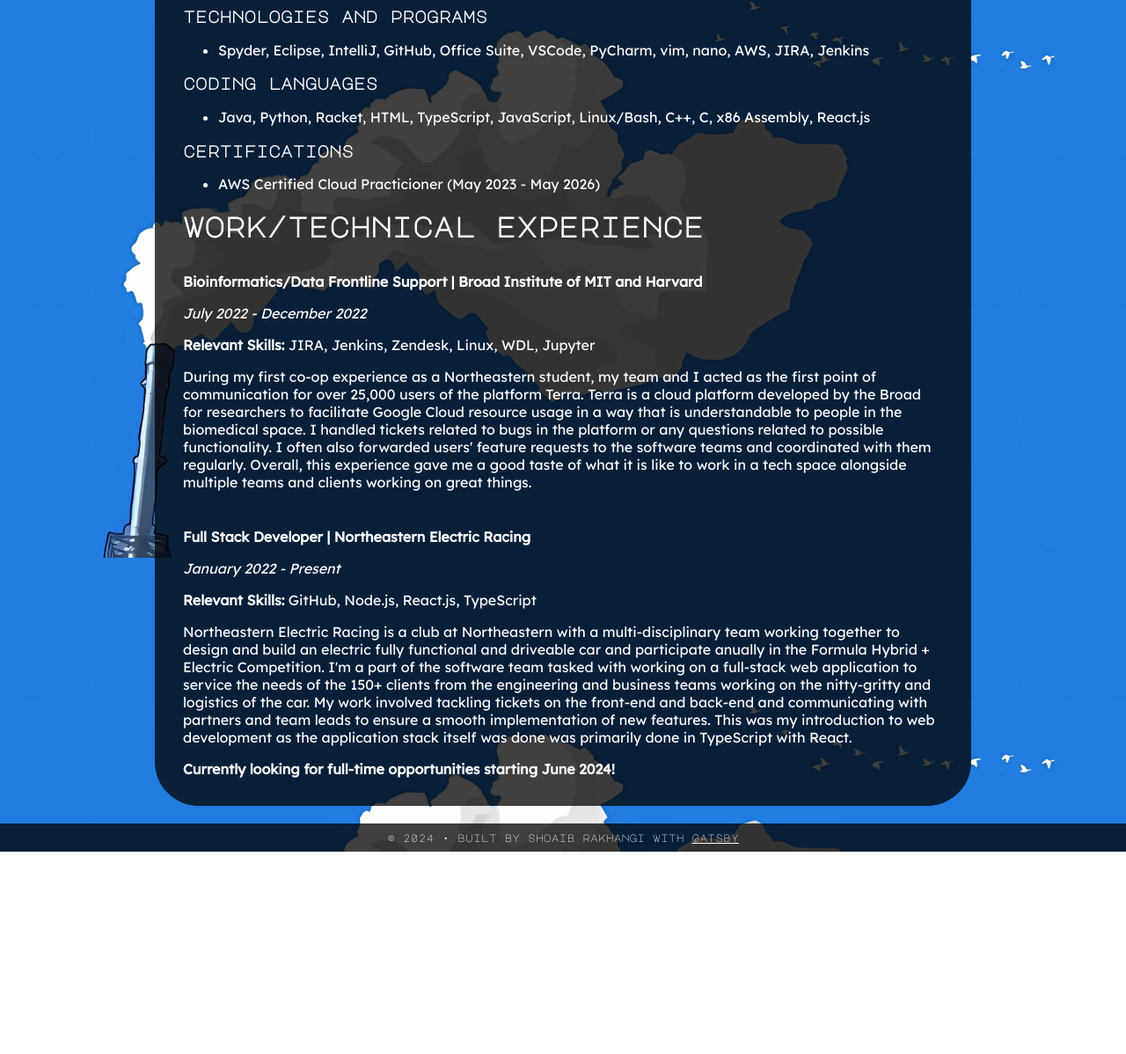
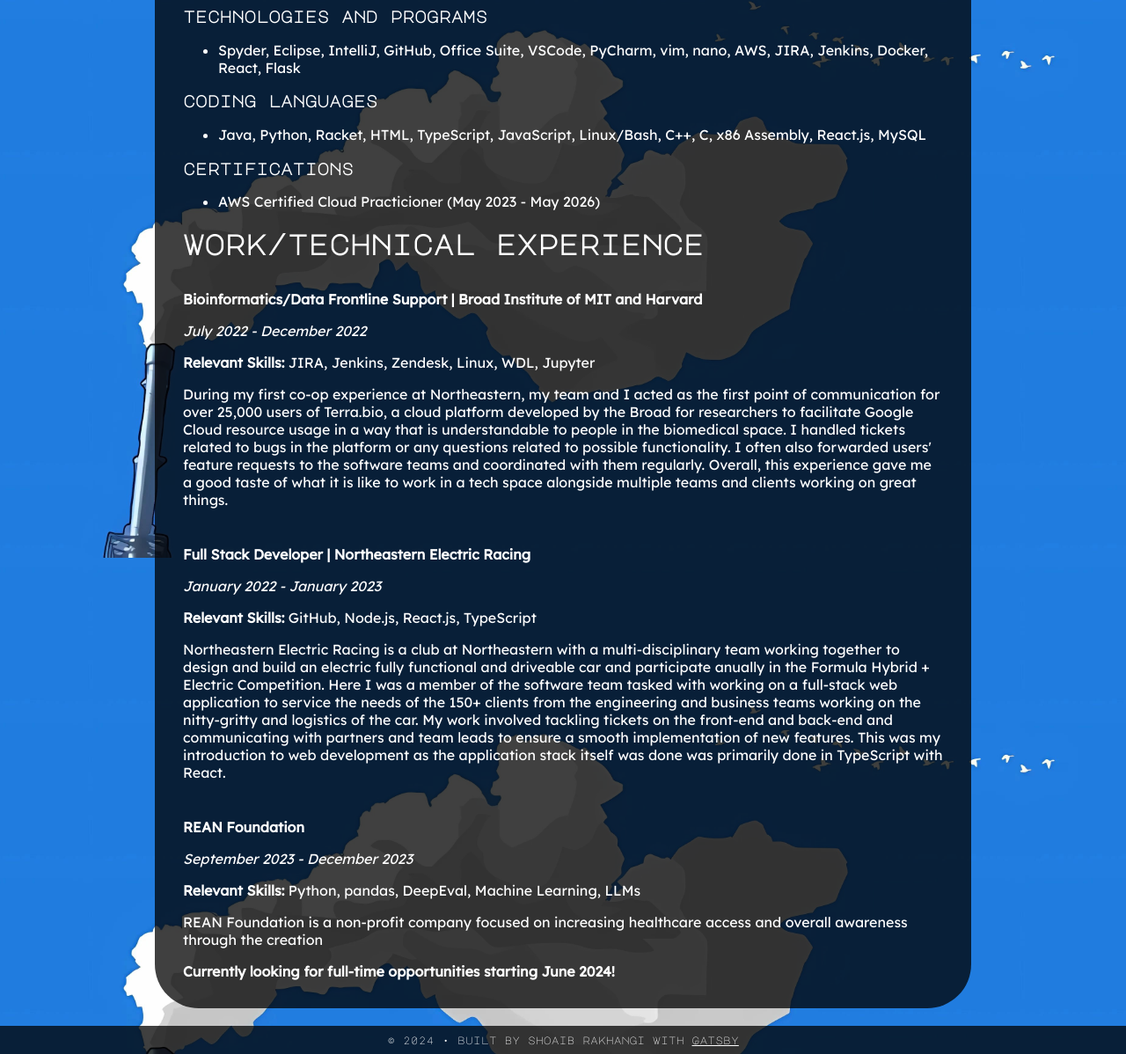
Before and after one commit to sho-r1024/srak-website, a Gatsby site: page /experience in a window 1280 px wide. Shown: the part 166-1364 px from the top of the page at 88% size. Before the commit the page ends 1134 px from the top, so only its background shows below. Built offline with nearby package versions, Linux system fonts and the light colour scheme; Gatsby itself is replaced by a stand-in of ours.

Commit message:
some new updates to the info

```diff
--- a/src/pages/about.js
+++ b/src/pages/about.js
@@ -13,7 +13,7 @@ const AboutPage = () => (
             <p>
                 Originally from NYC, I am an undergrad at Northeastern University c'24 studying CS with a Systems concentration.
                 During my 3 years here, I've worked with so many different technologies ranging from socket programming in Python
-                to OOD with Java and Mutex Programming in C. Over my time, I've developed a deep interest in networks and systems and a deep
+                to OOD with Java and mutex Programming in C. Over my time, I've developed a deep interest in networks and systems and a deep
                 love for the art of coding. As someone went into CS with zero prior programming knowledge, there's still a long way for me
                 to go, but I've learned so, so much and I am looking forward to blossoming even further and finding my own voice in tech.
             </p>
--- a/src/pages/experience.js
+++ b/src/pages/experience.js
@@ -9,22 +9,28 @@ const experiences = [
         name: "Bioinformatics/Data Frontline Support | Broad Institute of MIT and Harvard",
         timeframe: "July 2022 - December 2022",
         relevant_techs: "JIRA, Jenkins, Zendesk, Linux, WDL, Jupyter",
-        description: `During my first co-op experience as a Northeastern student, my team and I acted as the first point of communication for over 25,000 \
-        users of the platform Terra. Terra is a cloud platform developed by the Broad for researchers to facilitate Google Cloud resource usage in a way that is \
+        description: `During my first co-op experience at Northeastern, my team and I acted as the first point of communication for over 25,000 \
+        users of Terra.bio, a cloud platform developed by the Broad for researchers to facilitate Google Cloud resource usage in a way that is \
         understandable to people in the biomedical space. I handled tickets related to bugs in the platform or any questions related to possible functionality. I often \
         also forwarded users' feature requests to the software teams and coordinated with them regularly. Overall, this experience gave me a good taste of what it is like to \
         work in a tech space alongside multiple teams and clients working on great things.`,
     },
     {
         name: "Full Stack Developer | Northeastern Electric Racing",
-        timeframe: "January 2022 - Present",
+        timeframe: "January 2022 - January 2023",
         relevant_techs: "GitHub, Node.js, React.js, TypeScript",
         description: `Northeastern Electric Racing is a club at Northeastern with a multi-disciplinary team working together to design and build an electric \
-        fully functional and driveable car and participate anually in the Formula Hybrid + Electric Competition. I'm a part of the software team tasked with working on a full-stack web application \
+        fully functional and driveable car and participate anually in the Formula Hybrid + Electric Competition. Here I was a member of the software team tasked with working on a full-stack web application \
         to service the needs of the 150+ clients from the engineering and business teams working on the nitty-gritty and logistics of the car. My work involved tackling tickets on the front-end and back-end
         and communicating with partners and team leads to ensure a smooth implementation of new features. This was my introduction to web development as the application stack itself was done\
         was primarily done in TypeScript with React.`,
     },
+    {
+        name: "REAN Foundation",
+        timeframe: "September 2023 - December 2023",
+        relevant_techs: "Python, pandas, DeepEval, Machine Learning, LLMs",
+        description: `REAN Foundation is a non-profit company focused on increasing healthcare access and overall awareness through the creation`
+    }
 ]
 
 const Experience = () => (
@@ -33,11 +39,11 @@ const Experience = () => (
             <h1>skills</h1>
             <h3>technologies and programs</h3>
             <ul>
-                <li>Spyder, Eclipse, IntelliJ, GitHub, Office Suite, VSCode, PyCharm, vim, nano, AWS, JIRA, Jenkins</li>
+                <li>Spyder, Eclipse, IntelliJ, GitHub, Office Suite, VSCode, PyCharm, vim, nano, AWS, JIRA, Jenkins, Docker, React, Flask</li>
             </ul>
             <h3><b>coding languages</b></h3>
             <ul>
-                <li>Java, Python, Racket, HTML, TypeScript, JavaScript, Linux/Bash, C++, C, x86 Assembly, React.js</li>
+                <li>Java, Python, Racket, HTML, TypeScript, JavaScript, Linux/Bash, C++, C, x86 Assembly, React.js, MySQL</li>
             </ul>
             <h3><b>certifications</b></h3>
             <ul>
```
